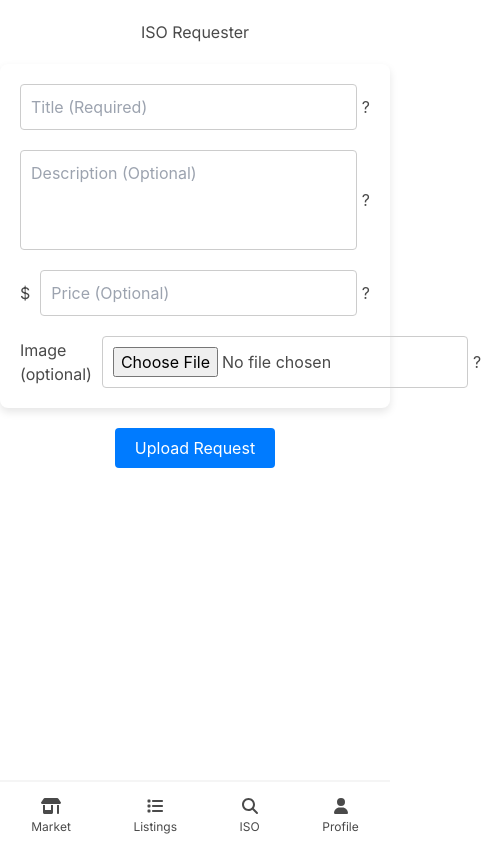
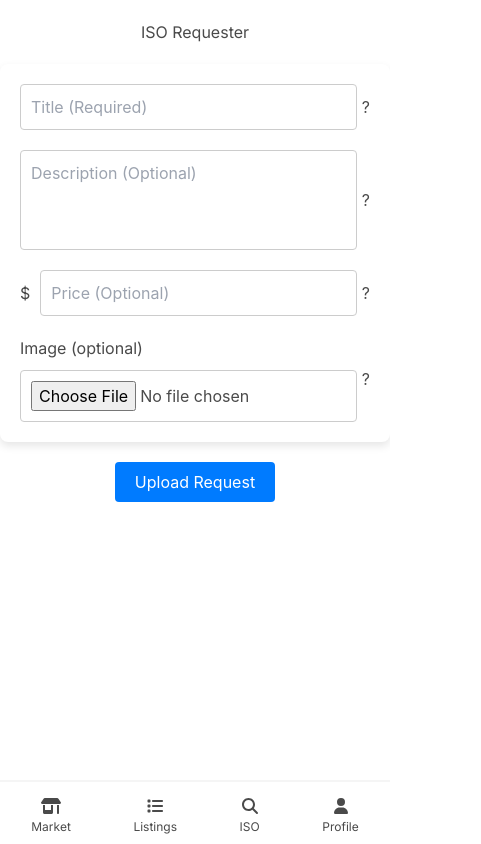
Before and after one commit to dchen327/insearchof, a Next.js app: page /insearchof in a window 390 px wide. Shown: the whole page, 481 px wide, since content can reach past the window. Built offline with nearby package versions, Linux system fonts and the light colour scheme; no server answers; sample sign-in values are in the browser's storage.

Commit message:
connected backend to database. fixed small screen formatting issues

```diff
--- a/src/app/insearchof/page.js
+++ b/src/app/insearchof/page.js
@@ -68,7 +68,8 @@ export default function Page() {
       return;
     }
 
-    if (price < 0) {
+    const finalPrice = price === '' ? 0 : parseFloat(price);
+    if (finalPrice < 0) {
       alert('Price cannot be negative.');
       return;
     }
@@ -85,7 +86,7 @@ export default function Page() {
     }
 
     try {
-      const response = await fetch('http://localhost:8000/insearchof/upload', {
+      const response = await fetch('api/insearchof/upload', {
         method: 'POST',
         headers: {
           'Content-Type': 'application/json'
@@ -93,8 +94,9 @@ export default function Page() {
         body: JSON.stringify({
           title: title,
           description: description,
-          price: parseFloat(price),
-          imageUrl: imageUrl
+          price: parseFloat(finalPrice),
+          image_url: imageUrl,
+          type: 'request'
         })
       });
       const data = await response.json();
@@ -172,14 +174,20 @@ export default function Page() {
               />
             </>}
             {field === 'image' && (
-              <div style={{ display: 'flex', alignItems: 'center', gap: '5px' }}>
-                <label style={{ flexGrow: 1, display: 'flex', alignItems: 'center' }}>
-                  <span style={{ marginRight: '10px', fontSize: '16px' }}>Image (optional)</span>
+              <div style={{ display: 'flex', flexDirection: 'column', alignItems: 'flex-start' }}>
+                <label style={{ flexGrow: 1, display: 'flex', flexDirection: 'column', alignItems: 'flex-start' }}>
+                  <span style={{ marginBottom: '10px', fontSize: '16px' }}>Image (optional)</span>
                   <input
                     type="file"
                     onChange={handleImageChange}
                     accept="image/*"
-                    style={{ padding: '10px', fontSize: '16px', border: '1px solid #ccc', borderRadius: '4px', flexGrow: 1 }}
+                    style={{
+                      padding: '10px',
+                      fontSize: '16px',
+                      border: '1px solid #ccc',
+                      borderRadius: '4px',
+                      width: '100%'  // Ensure the input takes the full width of its parent container
+                    }}
                   />
                 </label>
               </div>
```
Also changed, not shown: 1 other file (tests, documents, lock files or other folders).
